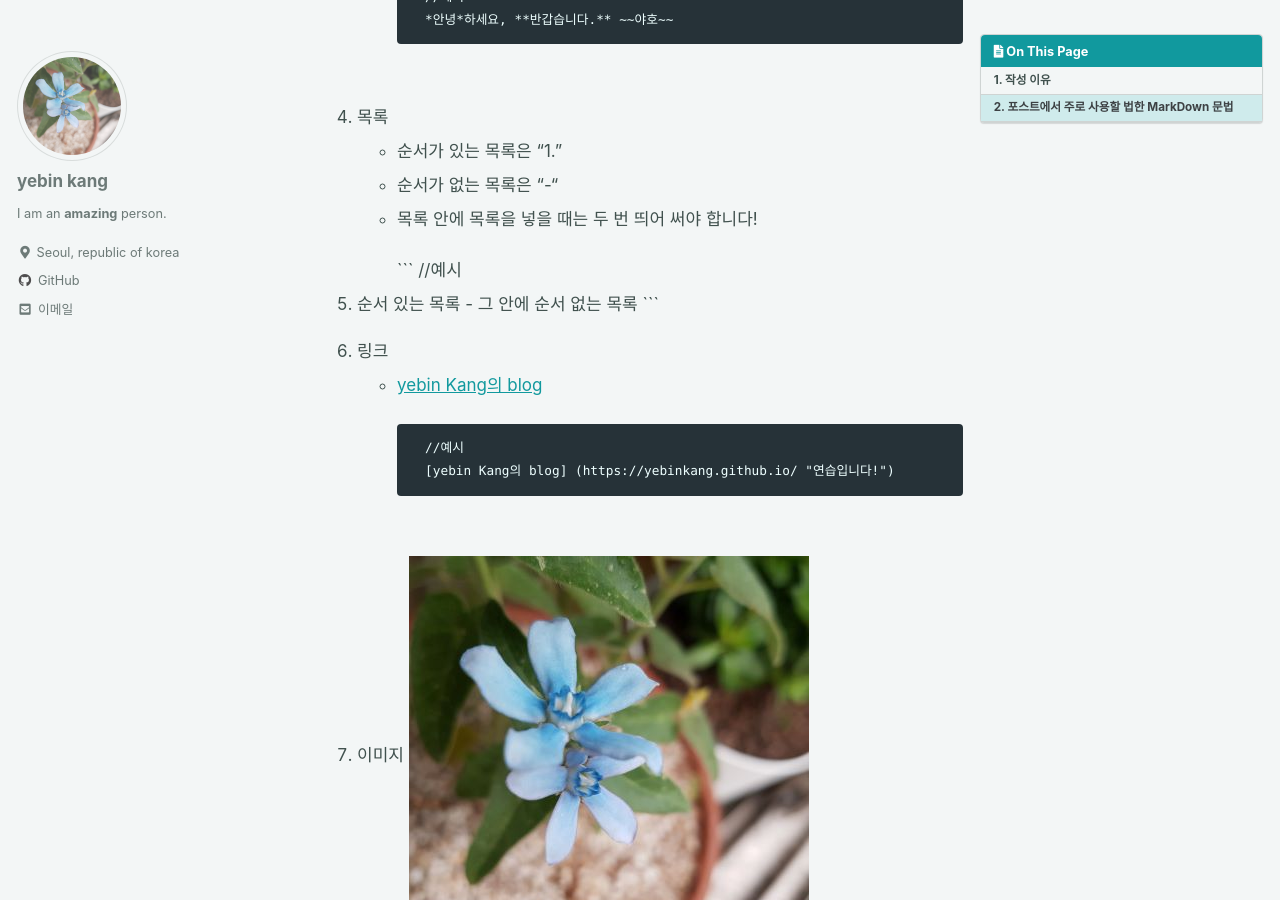
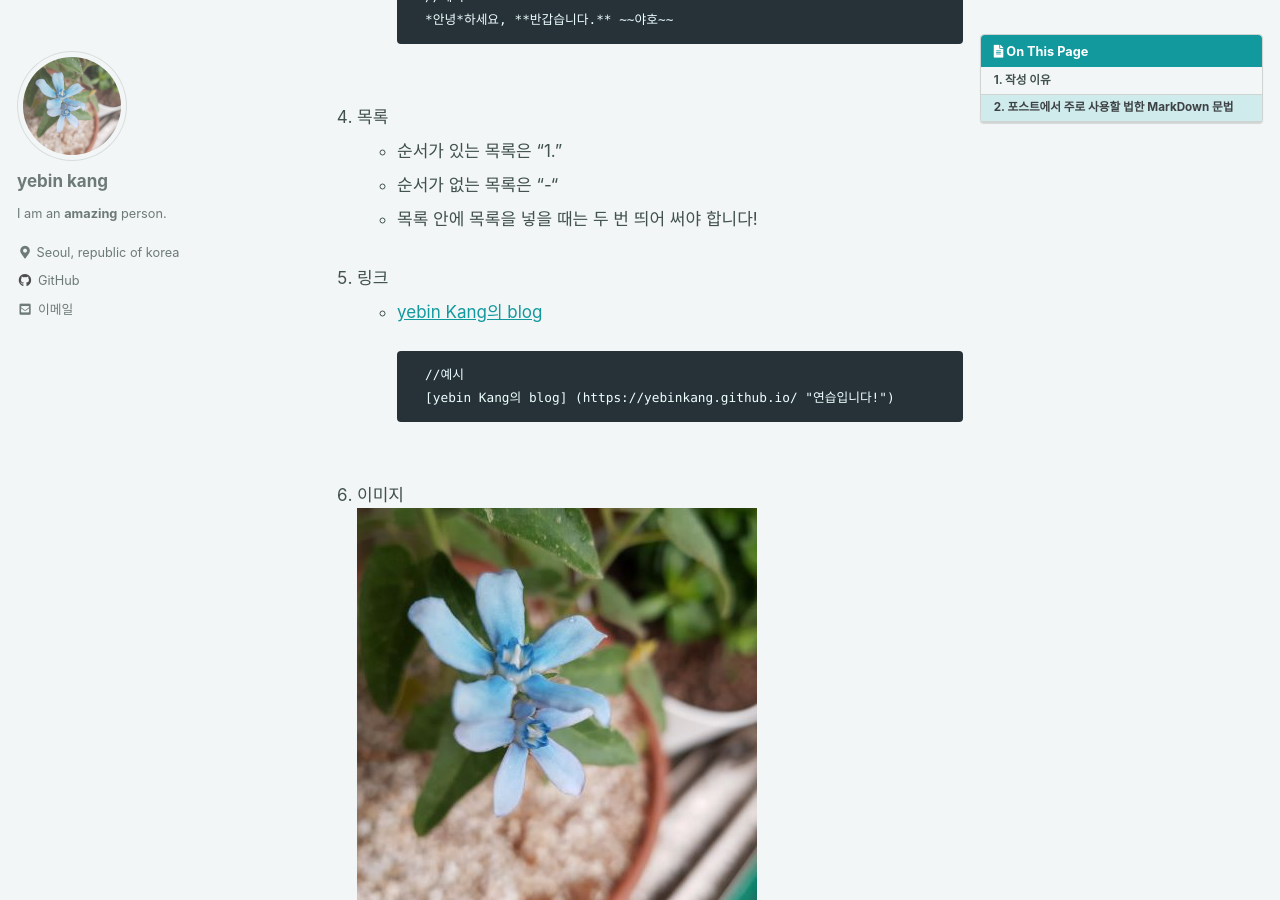
Before and after one commit to yebinkang/yebinkang.github.io, a Jekyll site: the page built from _posts/2021-02-25-Github-블로그에-포스트-올리기.md, in a window 1280 px wide and 900 px high, scrolled down 948 px. Built offline with Jekyll 4.4.1, drawn with Linux system fonts in a browser that asks for light colours; cached includes are drawn as plain includes.

Commit message:
Update 2021-02-25-Github-블로그에-포스트-올리기.md
의도와 다르게 출력된 부분 수정

````diff
--- a/_posts/2021-02-25-Github-블로그에-포스트-올리기.md
+++ b/_posts/2021-02-25-Github-블로그에-포스트-올리기.md
@@ -44,12 +44,6 @@ MarkDown 문법부터 시작해서 포스트에서 사용하는 여러 기능(to
   - 순서가 없는 목록은 "-"
   - 목록 안에 목록을 넣을 때는 두 번 띄어 써야 합니다!
 <br>
-  ```
-  //예시
-  1. 순서 있는 목록
-    - 그 안에 순서 없는 목록
-  ```
-<br>
 
 1. 링크
   - [yebin Kang의 blog](https://yebinkang.github.io/ "연습입니다!")
````
